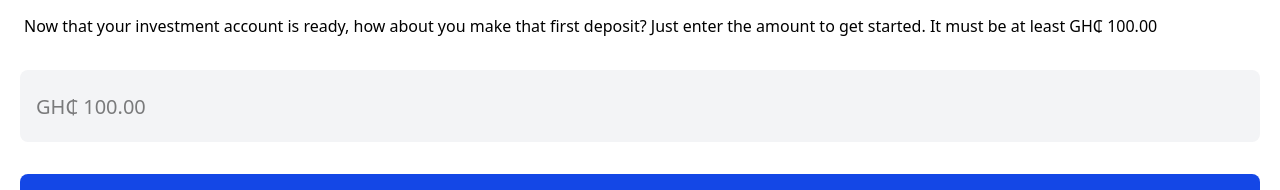
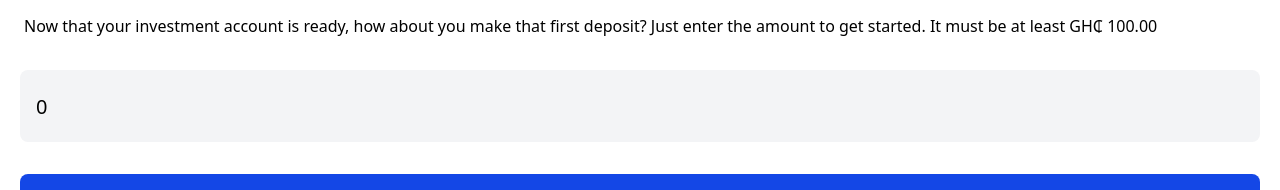
Before and after one commit to caleboss20/Feenocks1Asset, a React (Vite) app: page /dashboard in a window 1280 px wide. Shown: the part 434-624 px from the top of the page. Built offline with nearby package versions, Linux system fonts and the light colour scheme.

Commit message:
Refactoring dashboard page and making ui better on homepage

```diff
--- a/src/App.jsx
+++ b/src/App.jsx
@@ -56,7 +56,7 @@ function App() {
     return saved? Number(saved):0;
   });
   //for the withdraw page//
-    const [amount, setAmount] = useState("");
+
 
   //for the withdrawal success//
     const [withdrawsuccess,setwithdrawSuccess]=useState(false);
@@ -67,6 +67,19 @@ function App() {
     return saved? JSON.parse(saved):[];
   });
 
+  //for the total funded//
+   const [totalFunded, setTotalFunded]=useState(()=>{
+    const saved=localStorage.getItem("totalfunded");
+    return saved? Number(saved):0;
+  });
+
+   useEffect(()=>{
+    localStorage.setItem("totalfunded",
+      totalFunded);
+  },[totalFunded]);
+
+
+
   useEffect(()=>{
     localStorage.setItem("transactions",
       JSON.stringify(transactions));
@@ -76,6 +89,20 @@ function App() {
     localStorage.setItem("totalAmount",
       totalAmount);
   },[totalAmount]);
+
+  const [amount,setAmount] =useState(()=>{
+    const save=localStorage.getItem("amount");
+    return save? Number(save):0;
+  });
+
+
+   useEffect(()=>{
+    localStorage.setItem("amount",
+      amount);
+  },[amount]);
+
+
+
 
   const AddTransaction = () => {
     const today = new Date();
@@ -92,8 +119,15 @@ function App() {
     };
     setTransactions(prev=>[newtransaction,...prev]);
     setTotalAmount(prev=>prev+Number(inputAmount));
+    setTotalFunded(prev=>prev+Number(totalFunded));
     console.log("added");
+
   };
+
+
+  const withdrawTransaction=()=>{
+   setTotalAmount(prev=>prev-Number(amount));
+  }
 
   return (
     <>
@@ -177,6 +211,10 @@ function App() {
               setwithdrawSuccess={setwithdrawSuccess}
               selectedMethod={selectedMethod}
               setTotalAmount={setTotalAmount}
+              withdrawTransaction={withdrawTransaction}
+              amount={amount}
+              setTotalFunded={setTotalFunded}
+              totalFunded={totalFunded}
             />
           }
         />
@@ -227,7 +265,8 @@ function App() {
             />
           }
         />
-         <Route path="/withdrawpage" element={<WithdrawPage
+         <Route path="/withdrawpage"
+          element={<WithdrawPage
          selectedMethod={selectedMethod}
          totalAmount={totalAmount}
          amount={amount}
--- a/src/Dashboard.jsx
+++ b/src/Dashboard.jsx
@@ -6,14 +6,26 @@ import photo5 from "./assets/images/photo5.png";
 import { useState, useEffect } from "react";
 import Ottpverification from "./withdrawflow/Ottpverify";
 import WithdrawSuccesss from "./withdrawflow/withdrawsuccess";
-import { ArrowTopRightOnSquareIcon, ArrowTurnRightUpIcon } from "@heroicons/react/24/solid";
+import {
+  ArrowTopRightOnSquareIcon,
+  ArrowTurnRightUpIcon,
+} from "@heroicons/react/24/solid";
 
-
-
-function Dashboard({ profileName, totalAmount,setTotalAmount, transactions,selectedMethod,withdrawsuccess, setwithdrawSuccess }) {
+function Dashboard({
+  profileName,
+  totalAmount,
+  setTotalAmount,
+  setTotalFunded,
+  transactions,
+  totalFunded,
+  selectedMethod,
+  withdrawsuccess,
+  withdrawTransaction,
+  setwithdrawSuccess,
+  amount,
+}) {
   const [hide, setHide] = useState(false);
   const [popup, setPopup] = useState(false);
-  const [amount, setAmount] = useState("");
   const [shake, setShake] = useState(false);
   const navigate = useNavigate();
   const handleNext = () => {
@@ -81,7 +93,9 @@ function Dashboard({ profileName, totalAmount,setTotalAmount, transactions,selec
           </div>
         </div>
         <div className="flex gap-7 items-center justify-between mt-14">
-          <p className="text-white font-medium mt-4 text-xl">+233 *** *** ***</p>
+          <p className="text-white font-medium mt-4 text-xl">
+            +233 *** *** ***
+          </p>
           <div className="mt-3 py-2 px-3 rounded-full text-blue-200 flex items-center bg-blue-700">
             Account No
           </div>
@@ -99,8 +113,11 @@ function Dashboard({ profileName, totalAmount,setTotalAmount, transactions,selec
           <p className="text-gray-800 font-small">Deposit</p>
         </Link>
 
-        <Link to="/withdrawmethod" className="flex-1 py-3 shadow-2xl bg-violet-100 rounded-full">
-           <div >
+        <Link
+          to="/withdrawmethod"
+          className="flex-1 py-3 shadow-2xl bg-violet-100 rounded-full"
+        >
+          <div>
             <div className="flex-1 gap-3 flex items-center rounded-full">
               <div className="rounded-sm w-5 h-5 border-1 border-violet-900 ml-4 flex items-center justify-center">
                 <FiArrowUpRight className="transform rotate-135 text-violet-900" />
@@ -109,39 +126,39 @@ function Dashboard({ profileName, totalAmount,setTotalAmount, transactions,selec
             </div>
           </div>
         </Link>
-
       </div>
       {/* Summary */}
       <div className="mt-10 w-full bg-re-400 p-1 flex flex-col gap-5">
         <div className="flex flex-col gap-1">
           <p className="text-lg font-medium text-gray-700">Total Funded</p>
           <span className="text-gray-800 text-lg font-normal">
-            {`GH₵ ${totalAmount.toLocaleString() || "0"}.00`}
+            {`GH₵ ${Number(totalFunded).toLocaleString() || 0}.00`}
           </span>
         </div>
         <div className="w-full h-[1px] bg-gray-100"></div>
         <div className="flex flex-col gap-1">
           <p className="text-lg font-medium text-gray-700">Total Earned</p>
           <span className="text-gray-800 text-lg font-normal">
-            {`GH₵ ${0..toLocaleString()}.00`}
+            {`GH₵ ${(0).toLocaleString()}.00`}
           </span>
         </div>
         <div className="w-full h-[1px] bg-gray-100"></div>
         <div className="flex flex-col gap-1">
           <p className="text-lg font-medium text-gray-700">Total Withdrawn</p>
           <span className="text-gray-800 text-lg font-normal">
-            {`GH₵ ${0..toLocaleString()}.00`}
+            {`GH₵ ${Number(amount).toLocaleString() || 0}.00`}
           </span>
         </div>
       </div>
       {/* Recent Transactions */}
       <div className="w-full bg-re-500 mt-14 mb-40">
         <div className="flex justify-between">
-          <h2 className="font-medium text-gray-700 text-sm">RECENT TRANSACTIONS</h2>
+          <h2 className="font-medium text-gray-700 text-sm">
+            RECENT TRANSACTIONS
+          </h2>
           <Link to="/transactions">
             <span className="mr-3 text-blue-600 font-medium">See All</span>
           </Link>
-
         </div>
         {transactions.length === 0 ? (
           <div className="w-full mt-10 py-3 rounded-lg bg-gray-100 flex items-center justify-center">
@@ -160,7 +177,9 @@ function Dashboard({ profileName, totalAmount,setTotalAmount, transactions,selec
                   </div>
                   <div className="flex flex-col gap-1">
                     <h2 className="font-medium text-sm ">{transaction.type}</h2>
-                    <span className="text-sm text-black">{transaction.date}</span>
+                    <span className="text-sm text-black">
+                      {transaction.date}
+                    </span>
                   </div>
                 </div>
                 <div className="flex flex-col  px-2">
@@ -170,7 +189,7 @@ function Dashboard({ profileName, totalAmount,setTotalAmount, transactions,selec
                     </span>
                   </div>
                   <h2 className="text-sm font-medium">
-                  {`GH₵ ${transaction.amount ||0}.00`}
+                    {`GH₵ ${transaction.amount || 0}.00`}
                   </h2>
                 </div>
               </div>
@@ -188,13 +207,16 @@ function Dashboard({ profileName, totalAmount,setTotalAmount, transactions,selec
         </button>
       </div>
       {/* Popup */}
-      {popup && <div className="fixed top-0 bottom-0 right-0 inset-0 bg-black/50 w-full z-20"></div>}
+      {popup && (
+        <div className="fixed top-0 bottom-0 right-0 inset-0 bg-black/50 w-full z-20"></div>
+      )}
       {popup && (
         <div className="w-full pl-2 py-6 px-2 h-110 fixed bottom-0 left-0 right-0 bg-white shadow-xl z-50">
           <span className="text-4xl">🥳</span>
           <p className="ml-4 mt-6 font-small text-md text-black">
-            Now that your investment account is ready, how about you make that first deposit? Just enter the
-            amount to get started. It must be at least GH₵ 100.00
+            Now that your investment account is ready, how about you make that
+            first deposit? Just enter the amount to get started. It must be at
+            least GH₵ 100.00
           </p>
           <div className="ml-3 mr-3">
             <input
@@ -202,7 +224,9 @@ function Dashboard({ profileName, totalAmount,setTotalAmount, transactions,selec
               onChange={(e) => setAmount(e.target.value)}
               type="number"
               placeholder="GH₵ 100.00"
-              className={`${shake ? "shake border-1 border-red-500" : "border-gray-300"} text-xl pl-4 w-full h-18 bg-gray-100 rounded-lg mt-8`}
+              className={`${
+                shake ? "shake border-1 border-red-500" : "border-gray-300"
+              } text-xl pl-4 w-full h-18 bg-gray-100 rounded-lg mt-8`}
             />
             <style>
               {`
@@ -223,7 +247,10 @@ function Dashboard({ profileName, totalAmount,setTotalAmount, transactions,selec
             >
               Continue
             </button>
-            <div onClick={() => setPopup(false)} className="flex justify-center items-center mt-8">
+            <div
+              onClick={() => setPopup(false)}
+              className="flex justify-center items-center mt-8"
+            >
               <span className="font-medium text-gray-900 text-lg">Later</span>
             </div>
           </div>
@@ -233,7 +260,7 @@ function Dashboard({ profileName, totalAmount,setTotalAmount, transactions,selec
       {withdrawsuccess ? (
         <>
           <div
-              onClick={() =>setwithdrawSuccess(false)}
+            onClick={() => setwithdrawSuccess(false)}
             className="fixed top-0 bottom-0 right-0 inset-0 bg-black/60 w-full z-20"
           ></div>
           <WithdrawSuccesss
@@ -243,10 +270,10 @@ function Dashboard({ profileName, totalAmount,setTotalAmount, transactions,selec
             withdrawsuccess={withdrawsuccess}
             setwithdrawSuccess={setwithdrawSuccess}
             setTotalAmount={setTotalAmount}
+            withdrawTransaction={withdrawTransaction}
           />
         </>
       ) : null}
-
     </div>
   );
 }
--- a/src/DepositFlow/DepositAmount.jsx
+++ b/src/DepositFlow/DepositAmount.jsx
@@ -82,6 +82,7 @@ function DepositAmount({ selectedMethod, walletName,inputAmount,setInputAmount }
       }, 300);
     }
   };
+
   const handleDragEnd = (_, info) => {
     if (info.point.x > MAX_X * 0.75) {
       confirmDeposit();
--- a/src/DepositFlow/Depositconfirm.jsx
+++ b/src/DepositFlow/Depositconfirm.jsx
@@ -66,7 +66,7 @@ const formattedEstimatedDate = estimatedDate.toLocaleDateString("en-US", {
             </div>
             <div>
               <div className="flex flex-col mr-4">
-                <h2 className="font-medium text-white text-lg">GH₵ {inputAmount}.00</h2>
+                <h2 className="font-medium text-white text-lg">{`GH₵ ${Number(inputAmount).toLocaleString()}.00`}</h2>
                 <span className="text-white text-lg">--433</span>
               </div>
             </div>
@@ -102,7 +102,7 @@ const formattedEstimatedDate = estimatedDate.toLocaleDateString("en-US", {
         </div>
         <div className="p-6">
           <button
-          disabled={loading}
+            disabled={loading}
             onClick={handleAmount}
             className="w-full text-lg cursor-pointer text-blue-600 py-3 rounded-full bg-white font-medium">
             {loading ?"processing...":"complete"}
--- a/src/Transactions.jsx
+++ b/src/Transactions.jsx
@@ -1,32 +1,39 @@
+import { FiArrowUpRight } from "react-icons/fi";
 import BackArrow from "./components/Backarrow";
 import { Link } from "react-router-dom";
 
-function Transactions({transactions}){
- return(
+function Transactions({ transactions }) {
+  return (
     <div className="w-full">
       <div className="p-6 flex gap-15">
         <Link to="/dashboard">
-        <div><BackArrow /></div>
+          <div>
+            <BackArrow />
+          </div>
         </Link>
-
 
         <h2 className="font-medium text-xl">Transaction History</h2>
       </div>
 
       <div className="flex gap-5 justify-center">
-        <button className="py-3 px-5 border-1 border-gray-500 rounded-lg">All categories</button>
-        <button  className="py-3 px-5 border- border-gray-500 rounded-lg">Payment Status</button>
+        <button className="py-3 px-5 border-1 border-gray-500 rounded-lg">
+          All categories
+        </button>
+        <button className="py-3 px-5 border- border-gray-500 rounded-lg">
+          Payment Status
+        </button>
       </div>
 
-
- <div className="flex flex-col mt-8 w-full bg-white gap-3">
+      <div className="flex flex-col mt-8 w-full bg-white gap-3 p-6">
         {transactions.map((transaction) => (
           <div
             key={transaction.id}
             className="flex w-full py-4 px-2 bg-gree-200 justify-between"
           >
             <div className="flex gap-3">
-                  <div className="w-10 h-10 rounded-full bg-blue-50"></div>
+              <div className="w-10 h-10 rounded-full bg-green-100 flex justify-center items-center">
+                <FiArrowUpRight className="w-6 h-6 text-green-700" />
+              </div>
               <div className="flex flex-col gap-1">
                 <h2 className="font-medium text-sm ">{transaction.type}</h2>
                 <span className="text-sm text-black">{transaction.date}</span>
@@ -39,15 +46,13 @@ function Transactions({transactions}){
                 </span>
               </div>
               <h2 className="text-sm font-medium">
-                    GH₵ {transaction.amount.toLocaleString()}.00
+                GH₵ {Number(transaction.amount).toLocaleString()}.00
               </h2>
             </div>
           </div>
         ))}
       </div>
-
-
     </div>
- )
+  );
 }
 export default Transactions;
--- a/src/components/Homepage.jsx
+++ b/src/components/Homepage.jsx
@@ -73,7 +73,7 @@ function Homepage() {
             </h2>
           </motion.div>
 
-          <div className="w-full h-60 bg--300 mt-2 flex flex-col justify-center items-center">
+          <div className="w-full h-35 bg--300 mt-2 flex flex-col justify-center items-center">
             <div className="w-1 h-60 bg- bg-blue-100"></div>
           </div>
 
@@ -94,7 +94,7 @@ function Homepage() {
             </h2>
           </motion.div>
 
-          <div className="w-full h-60 bg-300 mt-2 flex flex-col justify-center items-center">
+          <div className="w-full h-35 bg-300 mt-2 flex flex-col justify-center items-center">
             <div className="w-1 h-60 bg- bg-blue-100"></div>
           </div>
 
@@ -139,7 +139,7 @@ function Homepage() {
                 OUR BENEFITS
               </div>
             </div>
-            <h2 className="mt-10 text-5xl leading-normal font-medium">
+            <h2 className="mt-10 text-5xl leading-normal font-normal">
               Investing in Africa's Top Businesses,is now at your fingertips{" "}
             </h2>
           </motion.div>
--- a/src/components/sidebar.jsx
+++ b/src/components/sidebar.jsx
@@ -133,7 +133,7 @@ const RightSidebar = ({ isOpen, setIsOpen }) => {
       <div className="flex flex-col h-full">
         {/* Header */}
         <div className="flex justify-between items-center p-4 border-b border-gray-700">
-          <h2 className="text-2xl font-bold">FEENICKS1</h2>
+          <h1 className="font-medium text-xl">FEENICKS1</h1>
           <button onClick={() => setIsOpen(false)}>
             <XMarkIcon className="w-6 h-6" />
           </button>
--- a/src/withdrawflow/withdrawsuccess.jsx
+++ b/src/withdrawflow/withdrawsuccess.jsx
@@ -2,11 +2,11 @@ import { motion } from "framer-motion";
 import { CheckCircleIcon, PlusCircleIcon } from "@heroicons/react/24/solid";
 import { DocumentTextIcon } from "@heroicons/react/24/outline";
 
-function WithdrawSuccesss({ totalAmount, amount, selectedMethod,setwithdrawSuccess,setTotalAmount }) {
+function WithdrawSuccesss({ totalAmount,withdrawTransaction, amount, selectedMethod,setwithdrawSuccess,setTotalAmount }) {
 
   const completewithdraw=()=>{
   setwithdrawSuccess(false);
-
+  withdrawTransaction();
   }
 
   return (
```
Lines whose indentation alone changed are shown as unchanged.
